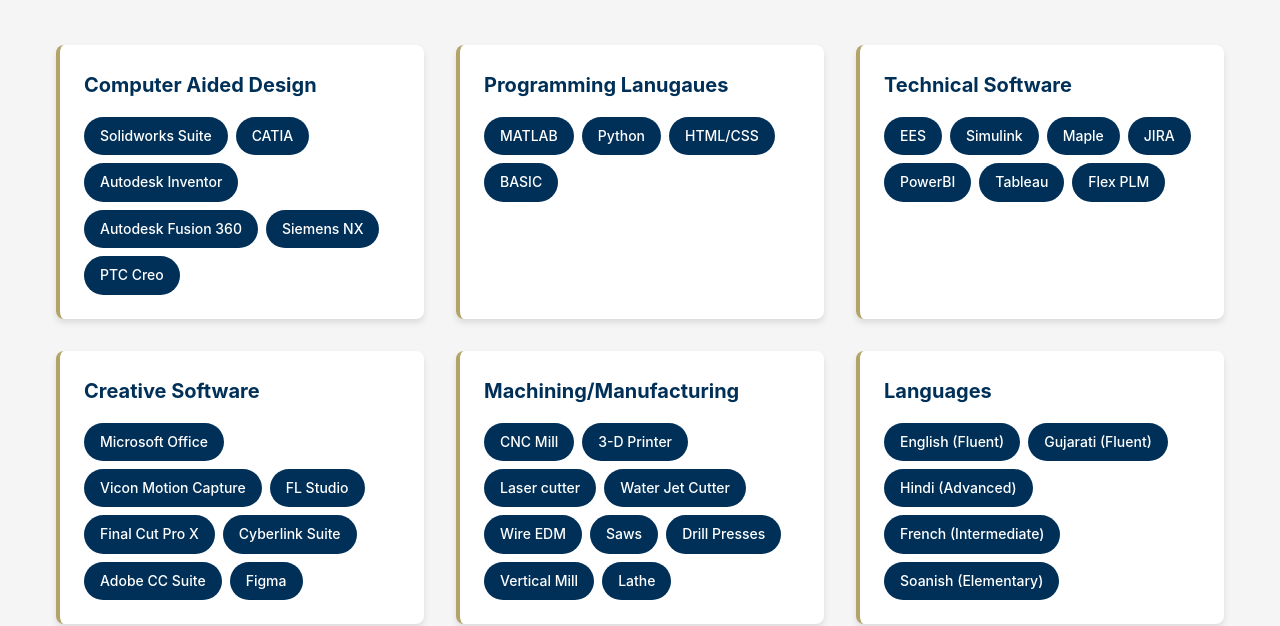
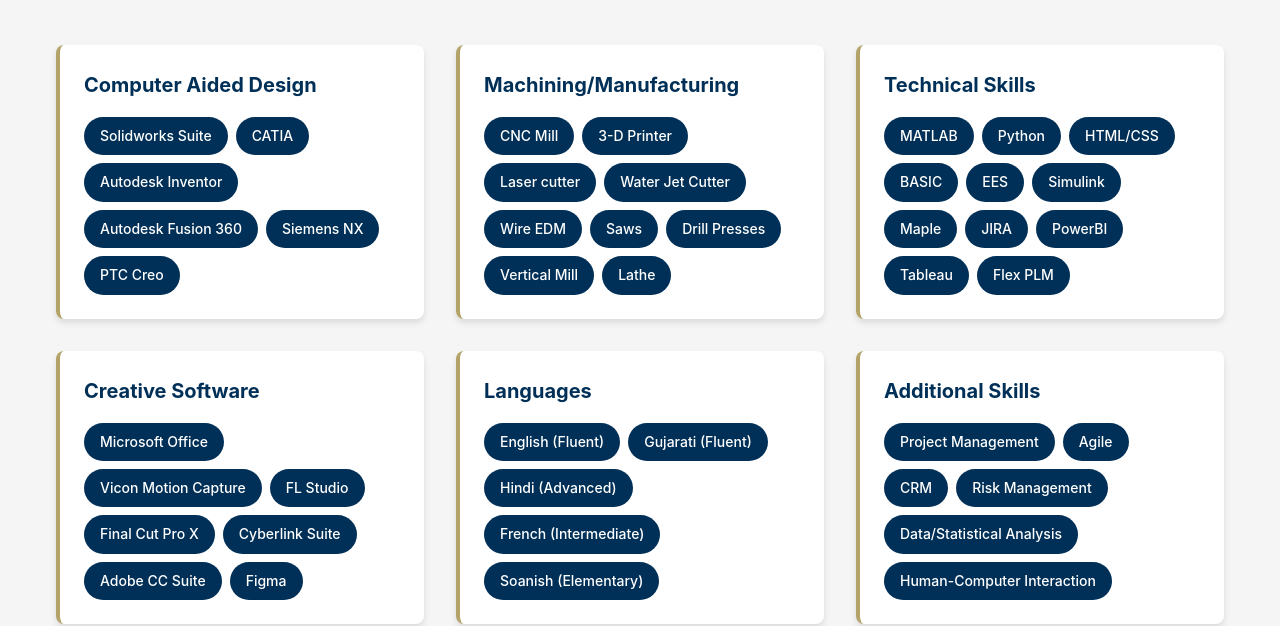
Before and after one commit to parthpatel612000/parthpatel612, a plain HTML site: page skills.html in a window 1280 px wide. Shown: the part 179-805 px from the top of the page. Drawn offline with Linux system fonts and the light colour scheme.

Commit message:
Update skill categories and tags in skills.html

```diff
--- a/skills.html
+++ b/skills.html
@@ -41,18 +41,27 @@
             </div>
 
             <div class="skill-card">
-                <h3>Programming Lanugaues</h3>
+                <h3>Machining/Manufacturing</h3>
+                <div class="skill-tags">
+                    <span class="skill-tag">CNC Mill</span>
+                    <span class="skill-tag">3-D Printer</span>
+                    <span class="skill-tag">Laser cutter</span>
+                    <span class="skill-tag">Water Jet Cutter</span>
+                    <span class="skill-tag">Wire EDM</span>
+                    <span class="skill-tag">Saws</span>
+                    <span class="skill-tag">Drill Presses</span>
+                    <span class="skill-tag">Vertical Mill</span>
+                    <span class="skill-tag">Lathe</span>
+                </div>
+            </div>
+
+            <div class="skill-card">
+                <h3>Technical Skills</h3>
                 <div class="skill-tags">
                     <span class="skill-tag">MATLAB</span>
                     <span class="skill-tag">Python</span>
                     <span class="skill-tag">HTML/CSS</span>
                     <span class="skill-tag">BASIC</span>
-                </div>
-            </div>
-
-            <div class="skill-card">
-                <h3>Technical Software</h3>
-                <div class="skill-tags">
                     <span class="skill-tag">EES</span>
                     <span class="skill-tag">Simulink</span>
                     <span class="skill-tag">Maple</span>
@@ -73,21 +82,6 @@
                     <span class="skill-tag">Cyberlink Suite</span>
                     <span class="skill-tag">Adobe CC Suite</span>
                     <span class="skill-tag">Figma</span>
-                </div>
-            </div>
-
-            <div class="skill-card">
-                <h3>Machining/Manufacturing</h3>
-                <div class="skill-tags">
-                    <span class="skill-tag">CNC Mill</span>
-                    <span class="skill-tag">3-D Printer</span>
-                    <span class="skill-tag">Laser cutter</span>
-                    <span class="skill-tag">Water Jet Cutter</span>
-                    <span class="skill-tag">Wire EDM</span>
-                    <span class="skill-tag">Saws</span>
-                    <span class="skill-tag">Drill Presses</span>
-                    <span class="skill-tag">Vertical Mill</span>
-                    <span class="skill-tag">Lathe</span>
                 </div>
             </div>
 
```
